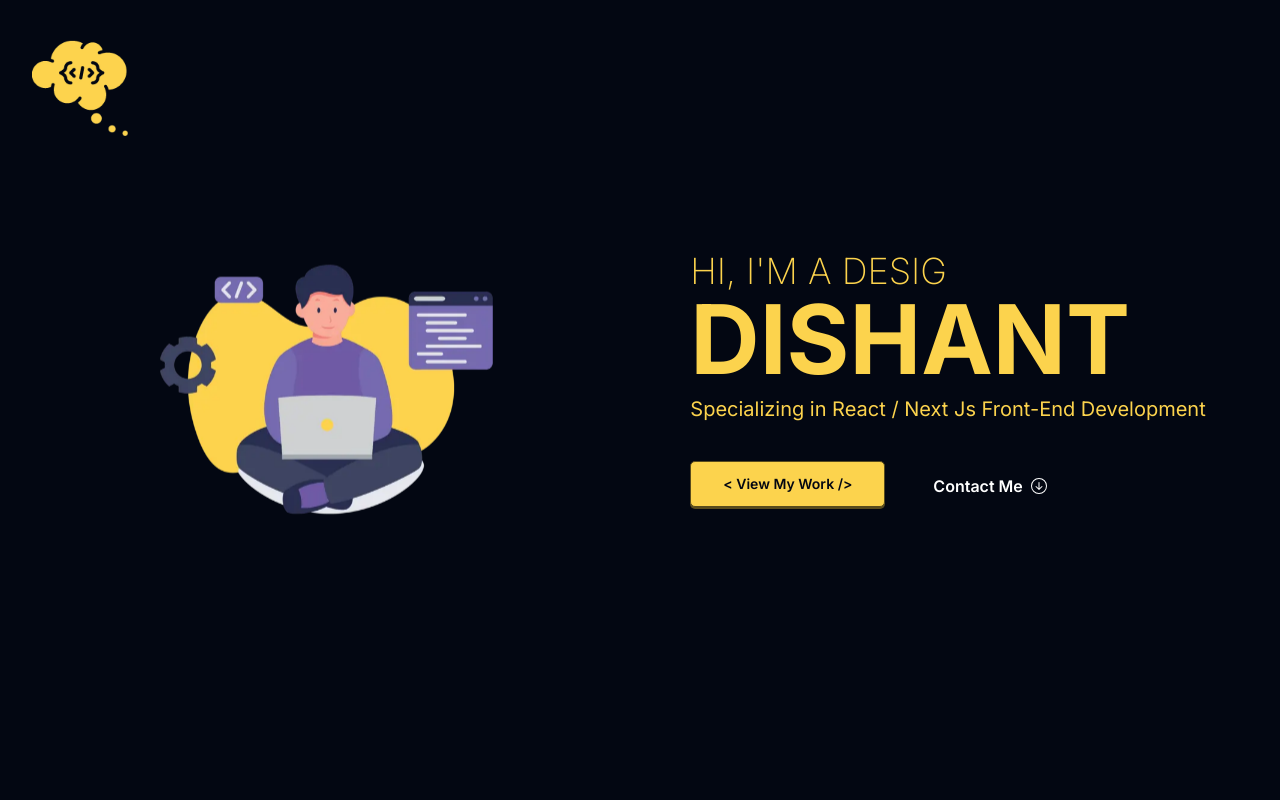
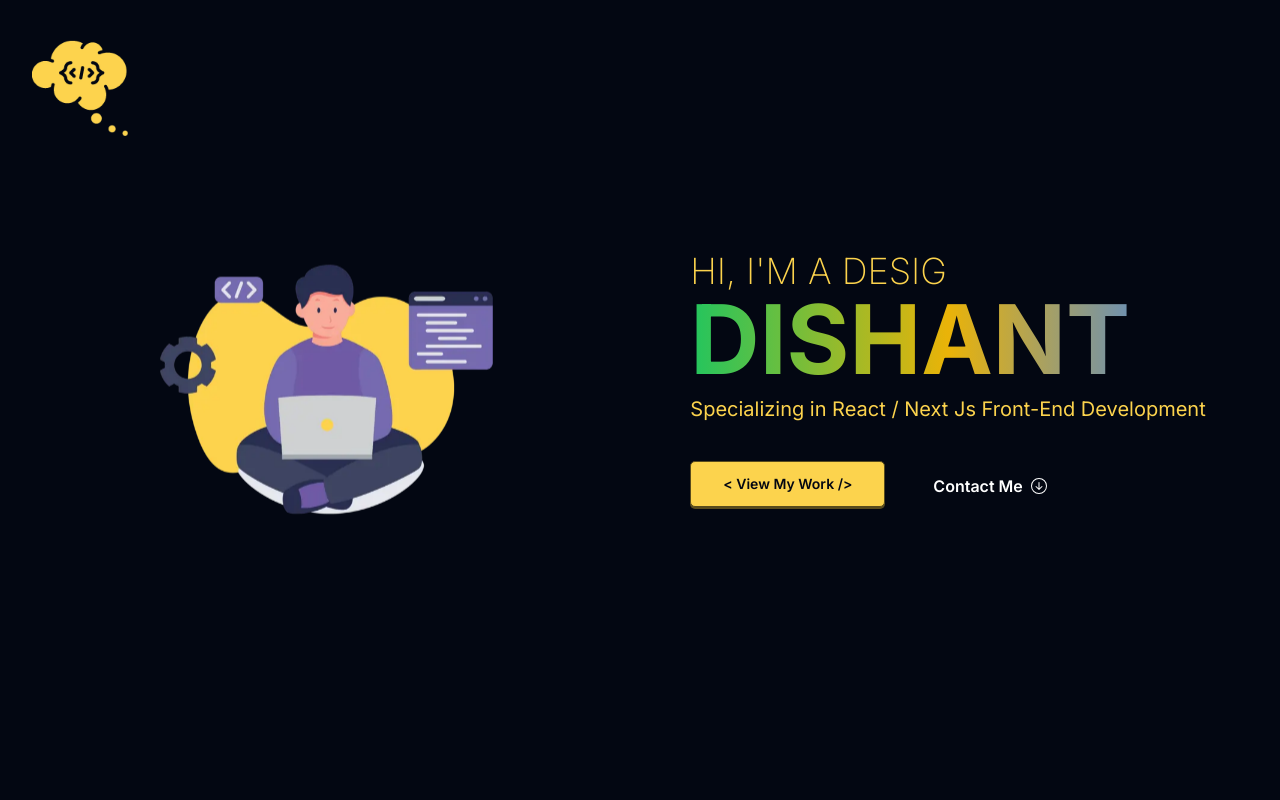
Before and after one commit to DishantGusain/dishant.info, a Next.js app: page / in a window 1280 px wide. Shown: the top 800 px of the page. Built offline with nearby package versions, Linux system fonts and the light colour scheme.

Commit message:
gradient text color in Hero section

```diff
--- a/src/components/servercomponents/Hero.tsx
+++ b/src/components/servercomponents/Hero.tsx
@@ -72,7 +72,7 @@ export default function Hero() {
               />
             </h2>
 
-            <h1 className="mt-0 mb-2 py-2 sm:py-0 font-bold text-left text-textprimary text-xl md:text-8xl 2xl:text-9xl">
+            <h1 className="bg-clip-text bg-gradient-to-r from-green-500 via-yellow-500 to-blue-500 mt-0 mb-2 py-2 sm:py-0 font-bold text-left text-textprimary text-transparent text-xl md:text-8xl 2xl:text-9xl">
               DISHANT
             </h1>
             <h1 className="mt-0 mb-0 font-normal text-left text-textprimary text-xl md:text-xl 2xl:text-2xl">
```
